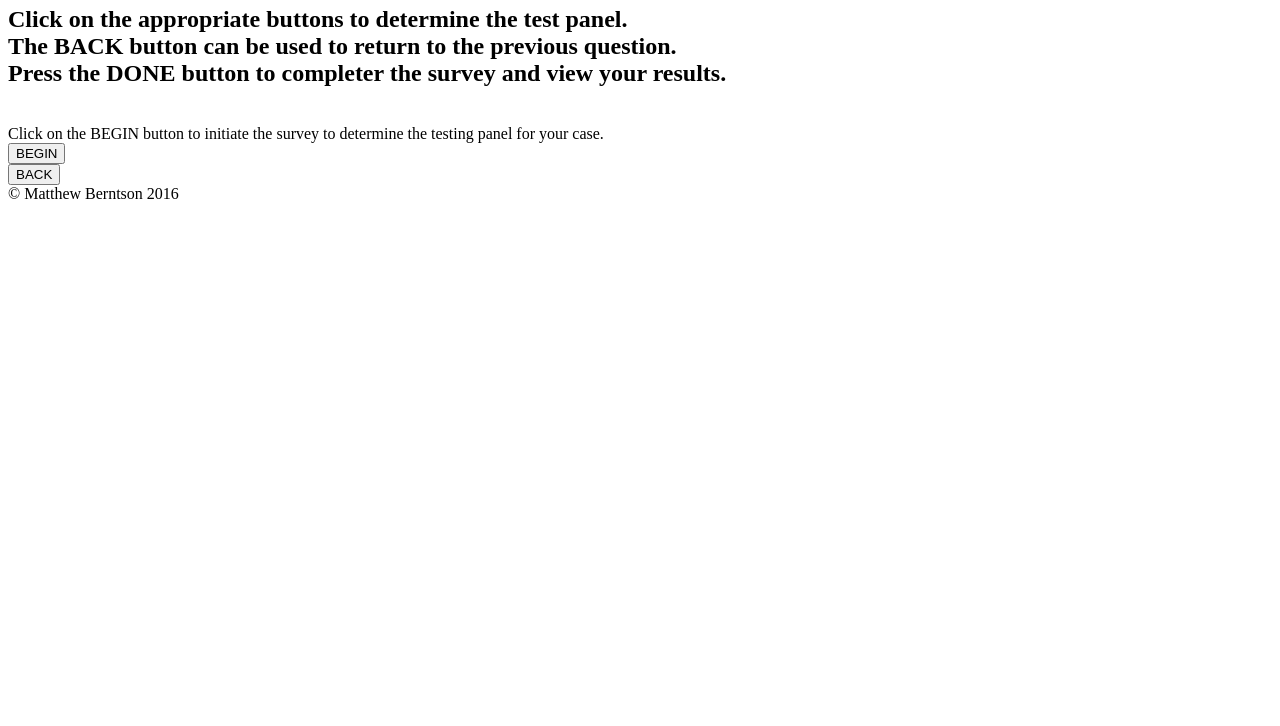
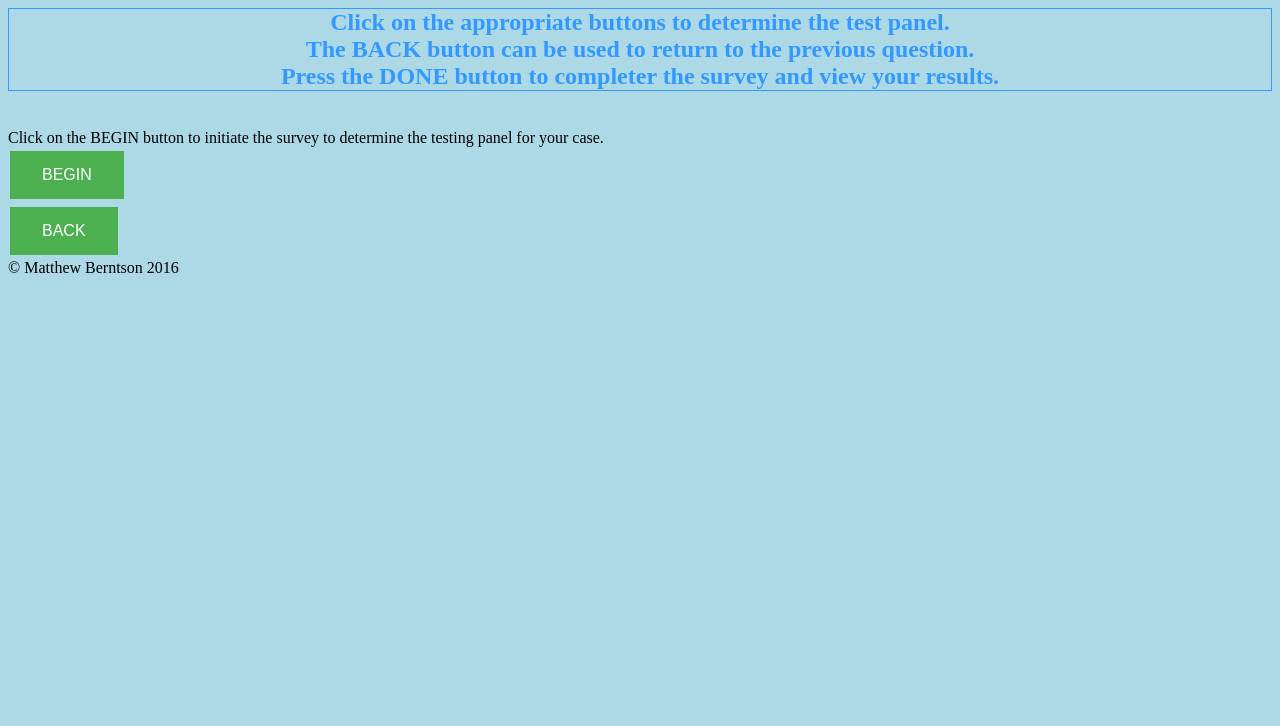
Before and after one commit to mberntso/mberntso.github.io, a plain HTML site: page index.html in a window 1280 px wide. Shown: the part 74-800 px from the top of the page. Drawn offline with Linux system fonts and the light colour scheme.

Commit message:
linked to css

```diff
--- a/index.html
+++ b/index.html
@@ -4,6 +4,7 @@
   <meta charset="utf-8">
   <title> Pathorder </title>
   <script src="src/surveyEx.js"></script>
+  <link rel="stylesheet" type="text/css" href="src/survey.css">
 </head>
 
 <body>
```
